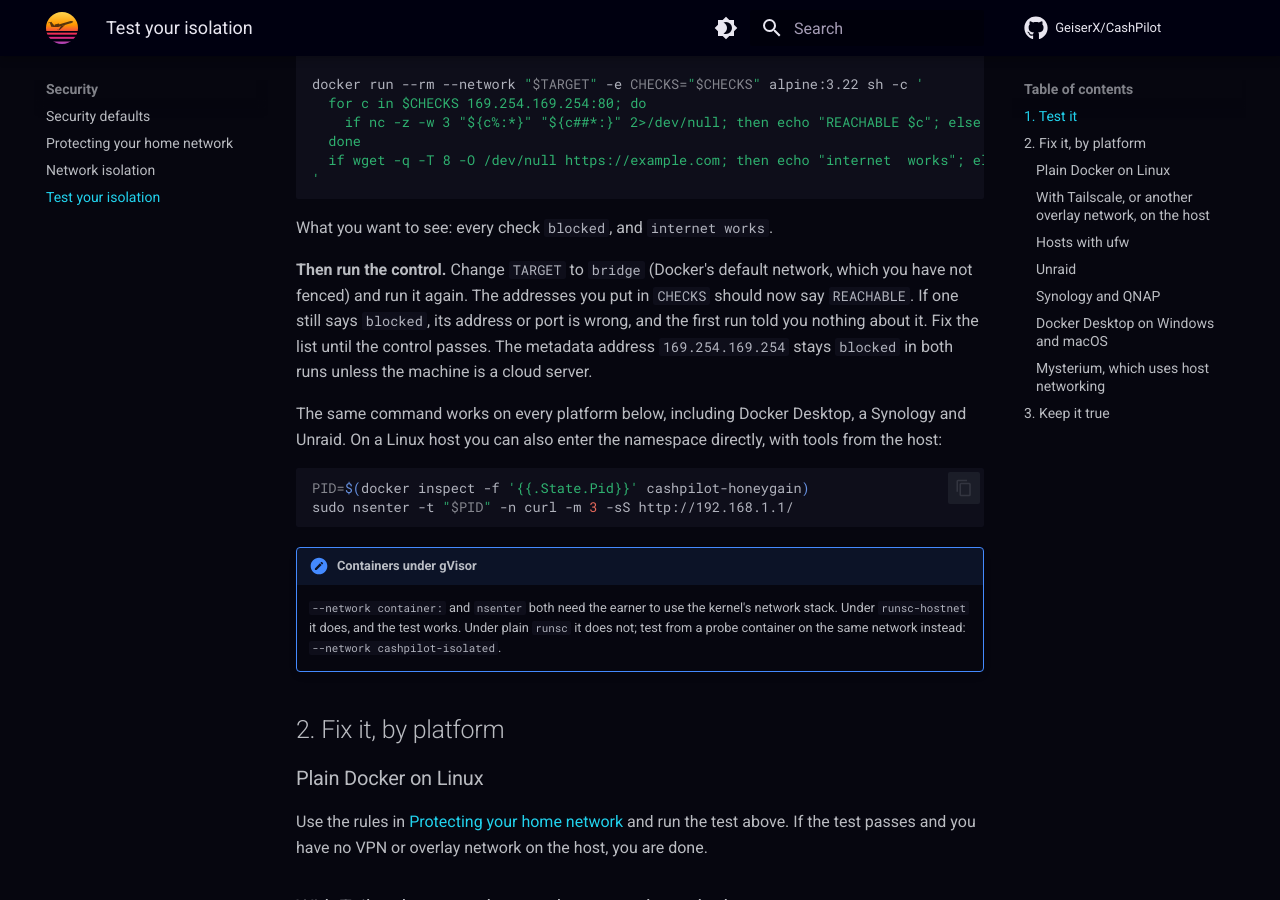
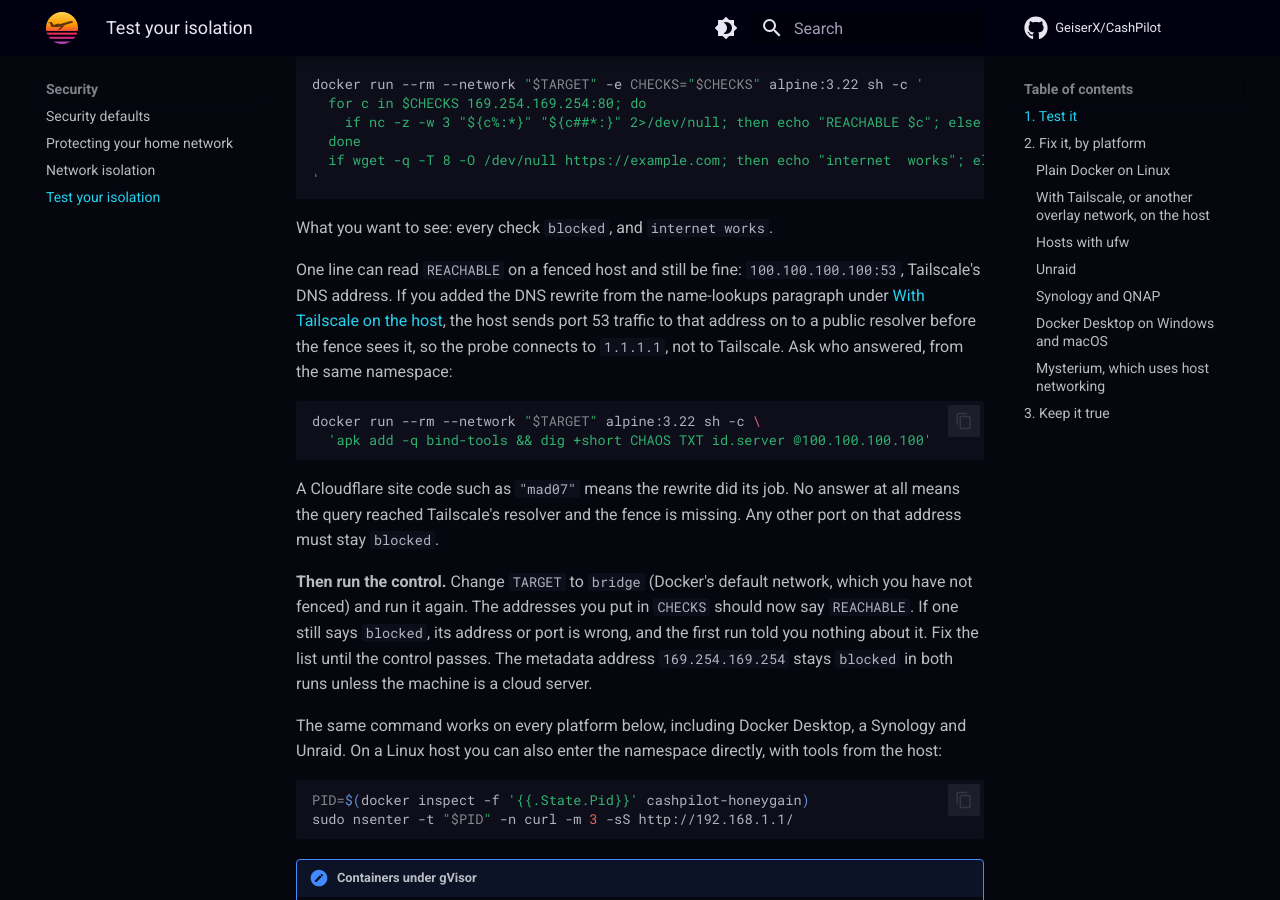
Before and after one commit to GeiserX/CashPilot, an MkDocs documentation site: the page built from docs/isolation-check.md, in a window 1280 px wide and 900 px high, scrolled down 831 px. Built offline with MkDocs 1.6.1 and Material for MkDocs 9.7.7, drawn with Linux system fonts in a browser that asks for light colours; comment, search, counter and statistics services are not loaded.

Commit message:
docs(isolation): say why the Tailscale DNS line reads REACHABLE on a fenced host, and how to check it

````diff
--- a/docs/isolation-check.md
+++ b/docs/isolation-check.md
@@ -41,6 +41,21 @@ docker run --rm --network "$TARGET" -e CHECKS="$CHECKS" alpine:3.22 sh -c '
 ```
 
 What you want to see: every check `blocked`, and `internet works`.
+
+One line can read `REACHABLE` on a fenced host and still be fine:
+`100.100.100.100:53`, Tailscale's DNS address. If you added the DNS rewrite from
+the name-lookups paragraph under [With Tailscale on the host](#with-tailscale-or-another-overlay-network-on-the-host), the host sends port 53 traffic to that
+address on to a public resolver before the fence sees it, so the probe connects
+to `1.1.1.1`, not to Tailscale. Ask who answered, from the same namespace:
+
+```sh
+docker run --rm --network "$TARGET" alpine:3.22 sh -c \
+  'apk add -q bind-tools && dig +short CHAOS TXT id.server @100.100.100.100'
+```
+
+A Cloudflare site code such as `"mad07"` means the rewrite did its job. No
+answer at all means the query reached Tailscale's resolver and the fence is
+missing. Any other port on that address must stay `blocked`.
 
 **Then run the control.** Change `TARGET` to `bridge` (Docker's default network,
 which you have not fenced) and run it again. The addresses you put in `CHECKS`
````
